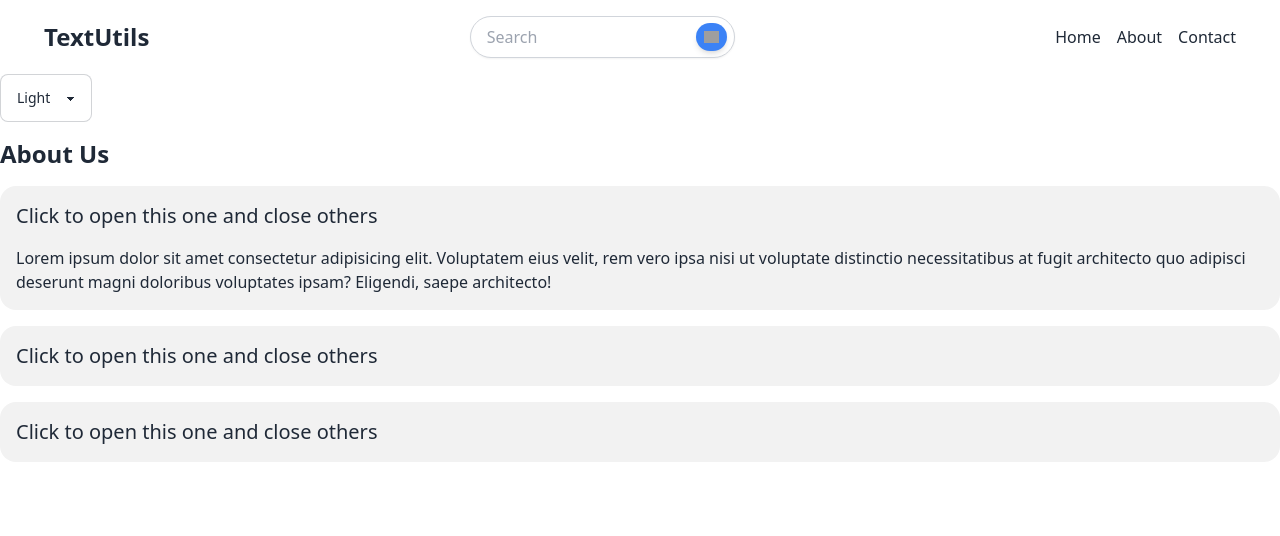
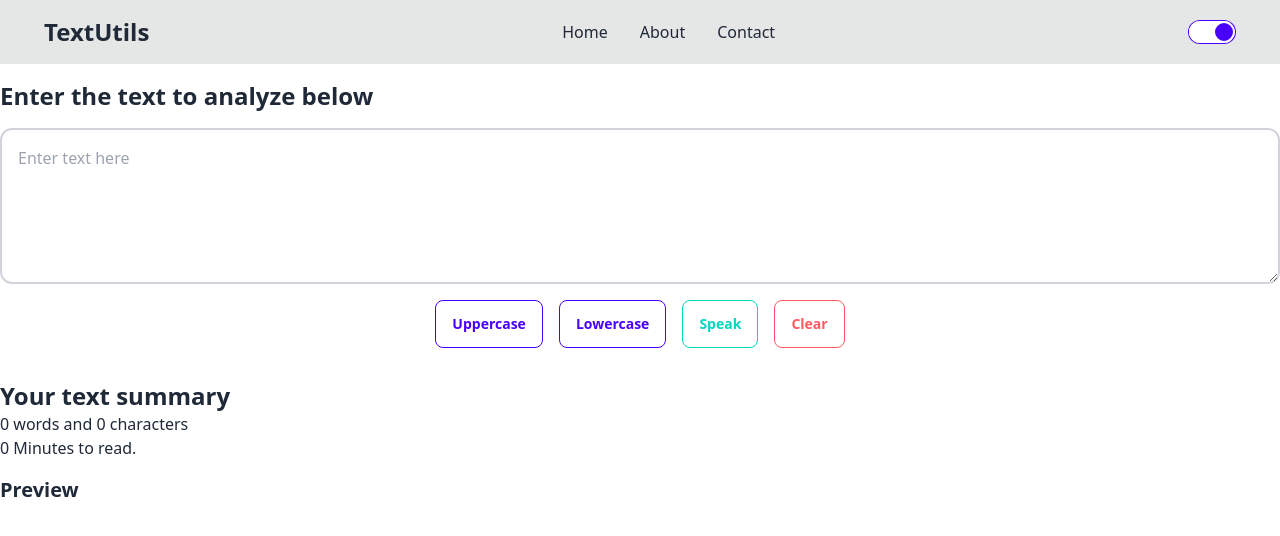
Before and after one commit to sajjadislam523/app-textutils, a React (Create React App) app: page / in a window 1280 px wide. Shown: the top 536 px of the page. Built offline with nearby package versions, Linux system fonts and the light colour scheme; grey boxes are pictures that could not be loaded.

Commit message:
Made some improvement in dark theme and UI

```diff
--- a/package.json
+++ b/package.json
@@ -8,6 +8,7 @@
     "@testing-library/user-event": "^13.5.0",
     "react": "^18.3.1",
     "react-dom": "^18.3.1",
+    "react-router-dom": "^6.27.0",
     "react-scripts": "5.0.1",
     "web-vitals": "^2.1.4"
   },
--- a/src/App.js
+++ b/src/App.js
@@ -1,19 +1,31 @@
 import './App.css';
-import About from './components/About';
+// import About from './components/About';
 import Navbar from './components/Navbar';
-// import TextForm from './components/TextForm';
-import ThemeSwitcher from './components/ThemeSwitcher';
+import TextForm from './components/TextForm';
+import React, { useEffect, useState } from "react";
 
 function App() {
+
+  const [mode, setMode] = useState("light");
+
+  const toggleMode = () => {
+    const newMode = mode === "light" ? "dark" : "light";
+    setMode(newMode);
+    document.documentElement.setAttribute("data-theme", newMode);
+  }
+
+  useEffect(() => {
+    document.documentElement.setAttribute("data-theme", mode);
+  }, [mode]);
+
 
   return (
     <>
       {/* <Navbar title="TextUtils" aboutText="About" contactText="Contact" homeText="Home" /> */}
-      <Navbar title="TextUtils" />
-      <div className='container px-6 md:px-0 mx-auto'>
-        <ThemeSwitcher />
-        {/* <TextForm heading="Enter the text to analyze below" /> */}
-        <About />
+      <Navbar title="TextUtils" mode={mode} toggleMode={toggleMode} />
+      <div className='container px-6 mx-auto md:px-0'>
+        <TextForm heading="Enter the text to analyze below" />
+        {/* <About /> */}
       </div>
     </>
   );
--- a/src/components/Navbar.js
+++ b/src/components/Navbar.js
@@ -8,39 +8,28 @@ export default function Navbar(props) {
 
     return (
         <>
-            <nav className='flex items-center justify-between py-4 md:px-11'>
+            <nav className='flex items-center justify-between py-4 navbar bg-base-300 md:px-11'>
                 <div className='px-4 md:px-0'>
                     <p className='text-2xl font-bold'>{props.title}</p>
                 </div>
 
-                {/* Search bar */}
-                <div className='relative flex items-center'>
-                    <input
-                        type="text"
-                        placeholder='Search'
-                        className='w-full px-4 py-2 transition duration-300 ease-in-out border border-gray-300 rounded-full shadow-sm outline-none focus:ring-2 focus:ring-blue-400'
-                    />
-                    <button className='absolute z-10 p-2 text-white transition duration-300 ease-in-out bg-blue-500 border-none rounded-full shadow-md hover:bg-blue-600 hover:text-white right-2 focus:outline-none'>
-                        <img width="15" height="15" src="https://img.icons8.com/material-sharp/24/chevron-right.png" alt="chevron-right" />
-                    </button>
-                </div>
-
                 {/* Desktop menu */}
                 <div className='hidden md:flex'>
-                    <ul className='flex items-center justify-center gap-4'>
+                    <ul className='flex items-center justify-between gap-8'>
                         <li><a href="/">{props.homeText}</a></li>
                         <li><a href="/">{props.aboutText}</a></li>
                         <li><a href="/">{props.contactText}</a></li>
                     </ul>
                 </div>
+                <input type="checkbox" onClick={props.toggleMode} className="toggle toggle-primary" defaultChecked />
 
                 {/* Hamburger menu button (Visible on smaller screens) */}
                 <button onClick={() => setMobileMenuOpen(!isMobileMenuOpen)}
                     className='relative z-50 block px-4 md:hidden focus:outline-none'>
                     <div className={`hamburger ${isMobileMenuOpen ? 'open' : ''}`}>
-                        <span className={`line top ${isMobileMenuOpen ? 'bg-white' : 'bg-black'}`}></span>
-                        <span className={`line middle ${isMobileMenuOpen ? 'bg-white' : 'bg-black'}`}></span>
-                        <span className={`line bottom ${isMobileMenuOpen ? 'bg-white' : 'bg-black'}`}></span>
+                        <span className={`line top ${isMobileMenuOpen ? 'bg-white' : (props.mode === 'dark' ? 'bg-white' : 'bg-black')}`}></span>
+                        <span className={`line middle ${isMobileMenuOpen ? 'bg-white' : (props.mode === 'dark' ? 'bg-white' : 'bg-black')}`}></span>
+                        <span className={`line bottom ${isMobileMenuOpen ? 'bg-white' : (props.mode === 'dark' ? 'bg-white' : 'bg-black')}`}></span>
                     </div>
                 </button>
             </nav>
--- a/src/components/ThemeSwitcher.js
+++ /dev/null
@@ -1,28 +0,0 @@
-import React, { useEffect, useState } from "react";
-
-export default function ThemeSwitcher() {
-    const [theme, setTheme] = useState("light");
-
-    const handleThemeChange = (e) => {
-        const newTheme = e.target.value;
-        setTheme(newTheme);
-        document.documentElement.setAttribute("data-theme", newTheme);
-    };
-
-    useEffect(() => {
-        document.documentElement.setAttribute("data-theme", "light");
-    }, []);
-
-    return (
-        <div className="flex items-center space-x-4">
-            <select
-                value={theme}
-                onChange={handleThemeChange}
-                className="select select-bordered"
-            >
-                <option value="light">Light</option>
-                <option value="dark">Dark</option>
-            </select>
-        </div>
-    );
-}
```
Also changed, not shown: 1 other file (tests, documents, lock files or other folders).
